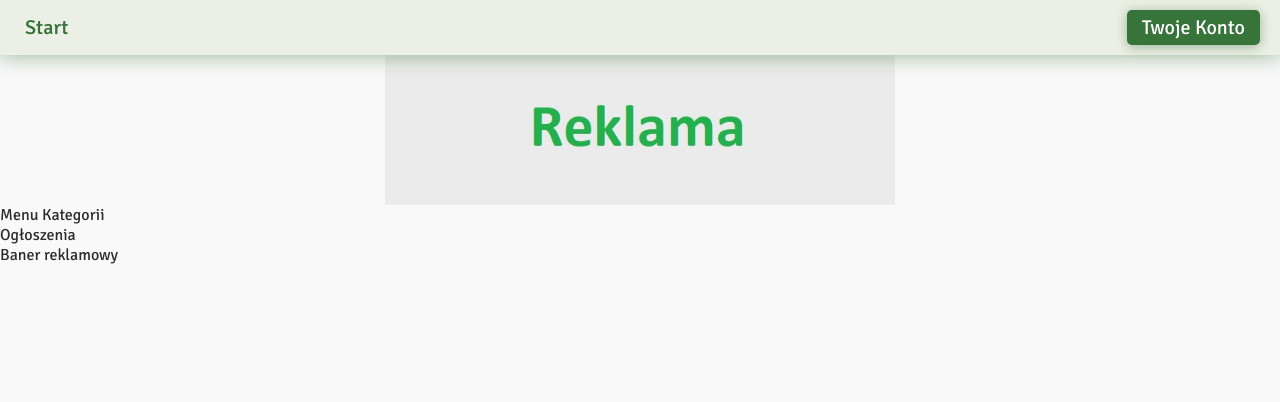
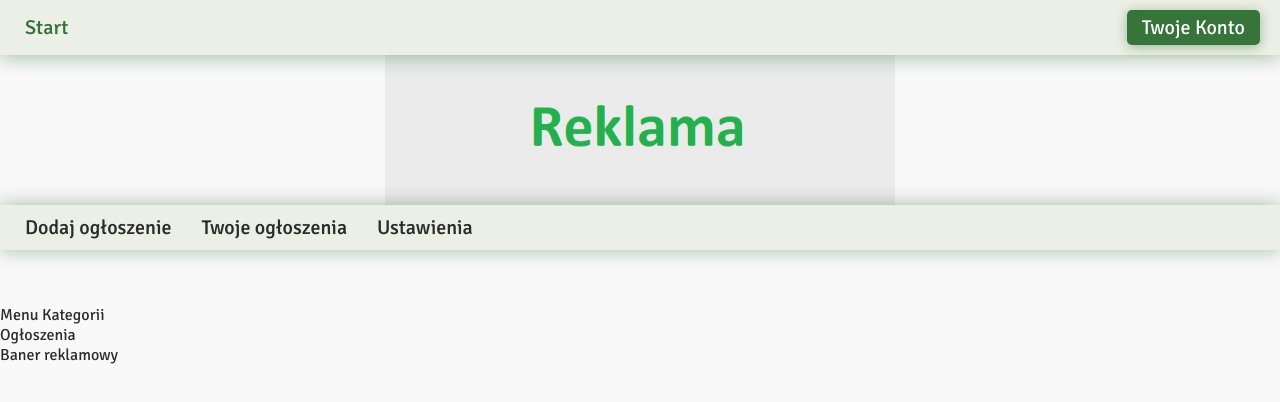
Before and after one commit to Paullina26/advertising_service, a React (Create React App) app in the folder client/: page / in a window 1280 px wide. Shown: the top 402 px of the page. Built offline with nearby package versions, Linux system fonts and the light colour scheme.

Commit message:
cleaning

```diff
--- a/client/src/App.js
+++ b/client/src/App.js
@@ -15,7 +15,7 @@ function App() {
         <GlobalStyle />
         <GlobalProvider>
           <Layout>
-            <Banner />
+            {/* <Banner /> */}
             <RoutesComponent />
           </Layout>
         </GlobalProvider>
--- a/client/src/components/Banners/Banner.js
+++ b/client/src/components/Banners/Banner.js
@@ -5,6 +5,7 @@ export const Container = styled.div`
   width: 100vw;
   height: 150px;
   text-align: center;
+  margin-top: 55px;
   img {
     position: relative;
     width: auto;
--- a/client/src/components/Navigation/NavigationUserPanel.js
+++ b/client/src/components/Navigation/NavigationUserPanel.js
@@ -1,39 +1,7 @@
-import styled from 'styled-components';
 import { useContext } from 'react';
 import { GlobalContext } from 'utils/GlobalContext';
 import { useNavigate } from 'react-router-dom';
-import { NavLink } from 'react-router-dom';
-
-export const Conteainer = styled.div`
-  width: 100vw;
-  background-color: ${({ theme }) => theme.colors.BackgroundNavigation};
-  box-shadow: 0px 0px 20px ${({ theme }) => theme.colors.BorderShadow};
-  margin-top: 0;
-  padding: 10px;
-  font-size: 20px;
-`;
-
-export const StyledLink = styled(NavLink)`
-  /* display: block; */
-  padding: 10px 0px;
-  width: 100%;
-  height: 100%;
-  font-weight: 500;
-  text-decoration: none;
-  position: relative;
-  color: ${({ theme }) => theme.colors.Font};
-  margin: auto 15px;
-  font-size: 20px;
-
-  &:hover {
-    color: ${({ theme }) => theme.colors.BackgroundSubmit};
-    transition: color 0.1s 0.1s linear;
-  }
-
-  &.active {
-    color: ${({ theme }) => theme.colors.BackgroundSubmit};
-  }
-`;
+import { Container, StyledLink } from 'styles/Navigation.style';
 
 const NavigationUserPanel = () => {
   const { isLogin, setIsLogin } = useContext(GlobalContext);
@@ -65,7 +33,7 @@ const NavigationUserPanel = () => {
 
   return (
     <>
-      <Conteainer>{navItemRender}</Conteainer>
+      <Container>{navItemRender}</Container>
     </>
   );
 };
--- /dev/null
+++ b/client/src/styles/Navigation.style.js
@@ -0,0 +1,32 @@
+import styled from 'styled-components';
+import { NavLink } from 'react-router-dom';
+
+export const Container = styled.div`
+  width: 100vw;
+  background-color: ${({ theme }) => theme.colors.BackgroundNavigation};
+  box-shadow: 0px 0px 20px ${({ theme }) => theme.colors.BorderShadow};
+  margin-top: 0;
+  padding: 10px;
+  font-size: 20px;
+`;
+
+export const StyledLink = styled(NavLink)`
+  padding: 10px 0px;
+  width: 100%;
+  height: 100%;
+  font-weight: 500;
+  text-decoration: none;
+  position: relative;
+  color: ${({ theme }) => theme.colors.Font};
+  margin: auto 15px;
+  font-size: 20px;
+
+  &:hover {
+    color: ${({ theme }) => theme.colors.BackgroundSubmit};
+    transition: color 0.1s 0.1s linear;
+  }
+
+  &.active {
+    color: ${({ theme }) => theme.colors.BackgroundSubmit};
+  }
+`;
--- a/client/src/templates/Layout.js
+++ b/client/src/templates/Layout.js
@@ -1,5 +1,7 @@
 import Navigation from 'components/Navigation/Navigation';
 import styled from 'styled-components';
+import Banner from 'components/Banners/Banner';
+import NavigationUserPanel from 'components/Navigation/NavigationUserPanel';
 
 export const Container = styled.div`
   width: 100vw;
@@ -10,6 +12,8 @@ const Layout = props => {
   return (
     <>
       <Navigation />
+      <Banner />
+      <NavigationUserPanel />
       <Container>{props.children}</Container>
     </>
   );
```
Also changed, not shown: 1 other file (tests, documents, lock files or other folders).
